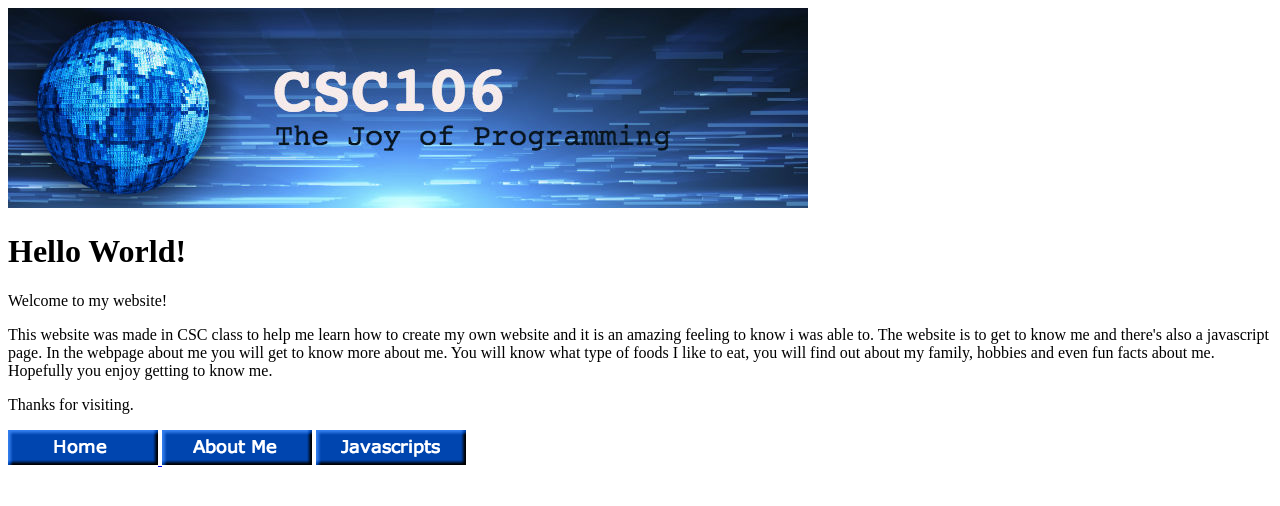
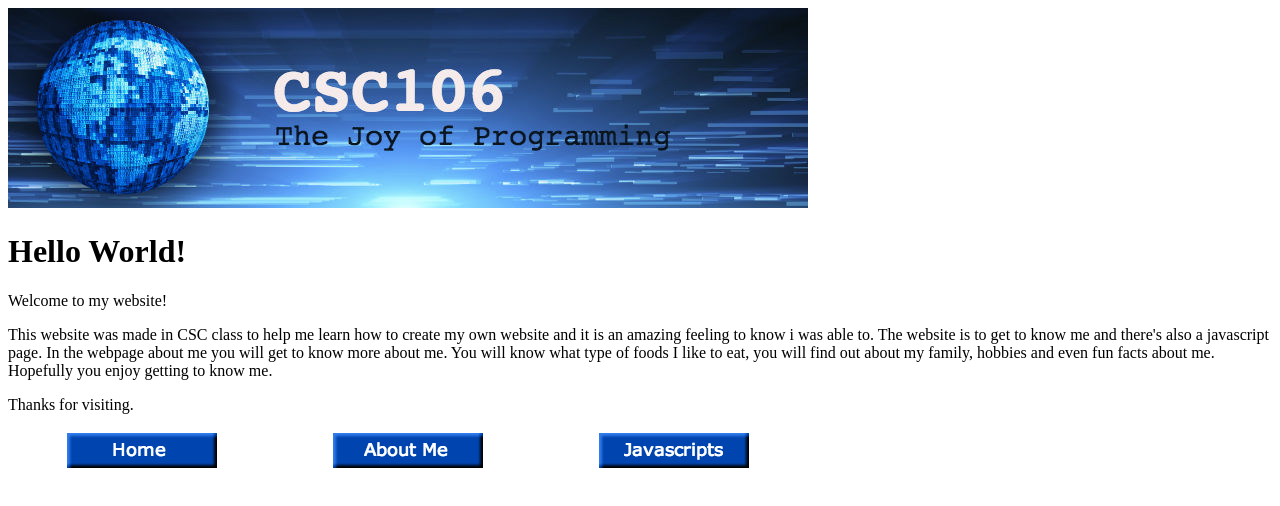
Before and after one commit to Ivanatan/Ivana.github.io, a plain HTML site: page index.html in a window 1280 px wide. Drawn offline with Linux system fonts and the light colour scheme.

Commit message:
Add files via upload

```diff
--- a/index.html
+++ b/index.html
@@ -11,9 +11,11 @@
       <p>Welcome to my website!</p>
       <p> This website was made in CSC class to help me learn how to create my own website and it is an amazing feeling to know i was able to. The website is to get to know me and there's also a javascript page. In the webpage about me you will get to know more about me. You will know what type of foods I like to eat, you will find out about my family, hobbies and even fun facts about me. Hopefully you enjoy getting to know me. </p>
       <p>Thanks for visiting. </p>
-      <a href="index.html"> <img src="home.png" >
-      <a href="aboutme.html"> <img src="aboutme.png"></a>
-      <a href="javascript.html"> <img src="js.png" >
+      <table width="800px">
+      <td align="center"><a href="index.html"> <img src="home.png" ></td>
+      <td align="center"><a href="aboutme.html"> <img src="aboutme.png"></a></td>
+      <td align="center"><a href="javascript.html"> <img src="js.png" ></a></td>
+      </table>
 
 </body>
 </html>
```
Also changed, not shown: javascript.html (+0 -1 lines).
